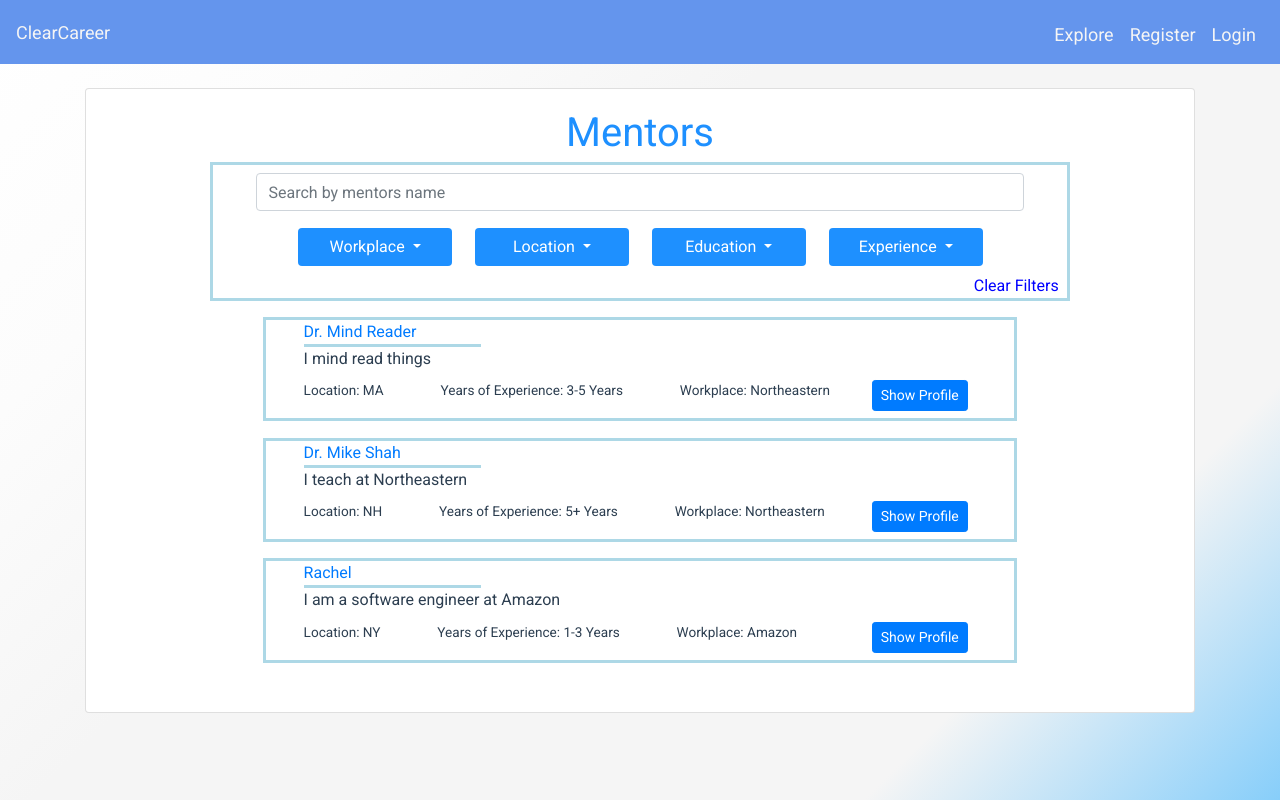
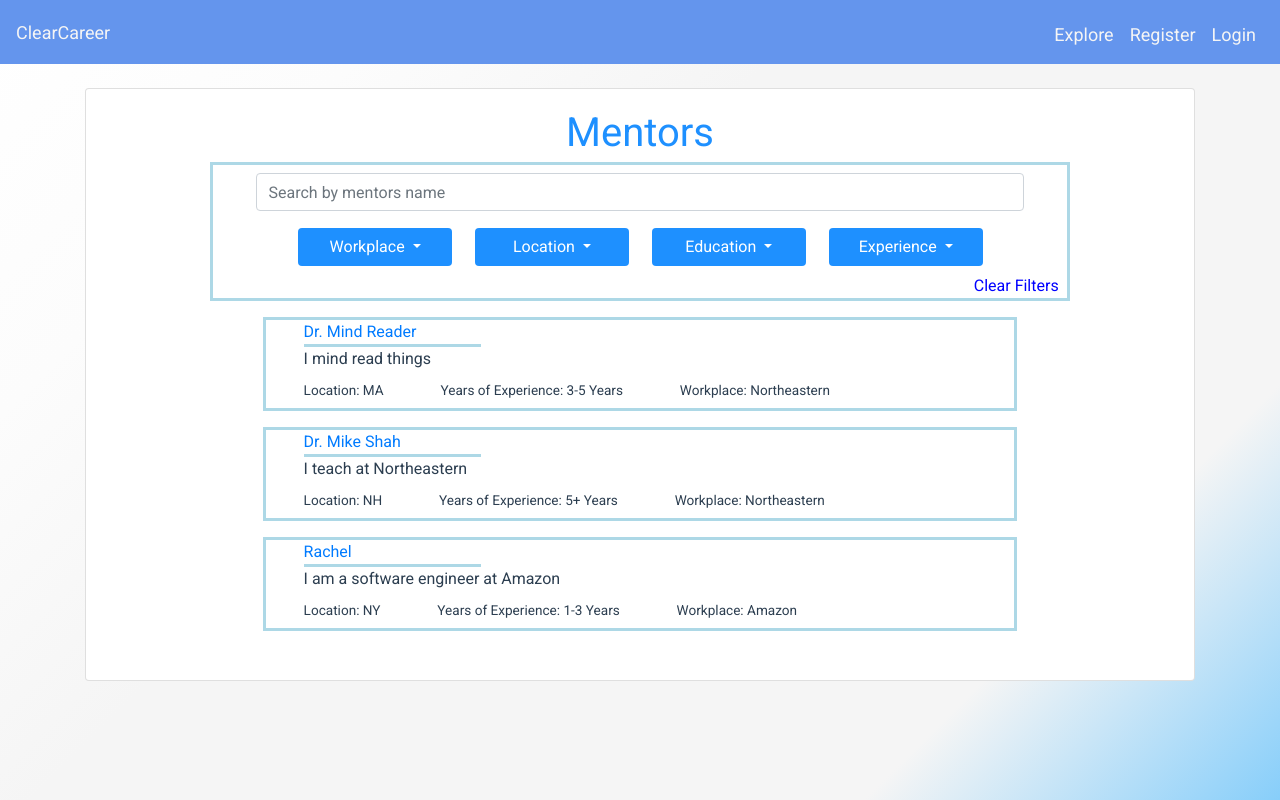
Before and after one commit to jerrylanning/clear-career, a Vue app: page /search-mentors in a window 1280 px wide. Built offline with nearby package versions, Linux system fonts and the light colour scheme; what vue-graph would draw is missing.

Commit message:
No button!

```diff
--- a/src/components/assets/MentorCard.vue
+++ b/src/components/assets/MentorCard.vue
@@ -9,7 +9,6 @@
                     <div class="credential">Years of Experience: {{yearsOfExperience}}</div>
                     <div class="credential">Workplace: {{workplace}}</div>
                 </div>
-                <button class="show-profile-button btn btn-sm btn-primary">Show Profile</button>
             </div>
         </div>
     </div>
```
